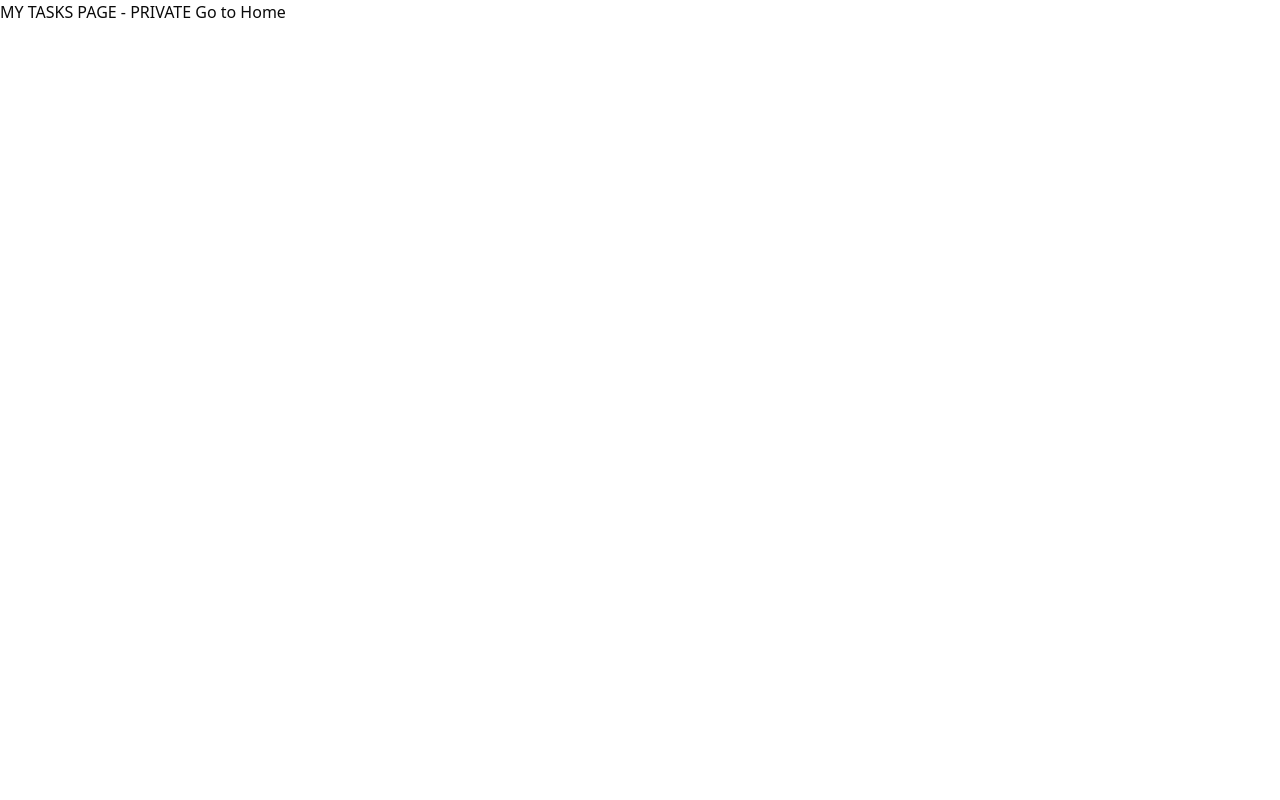
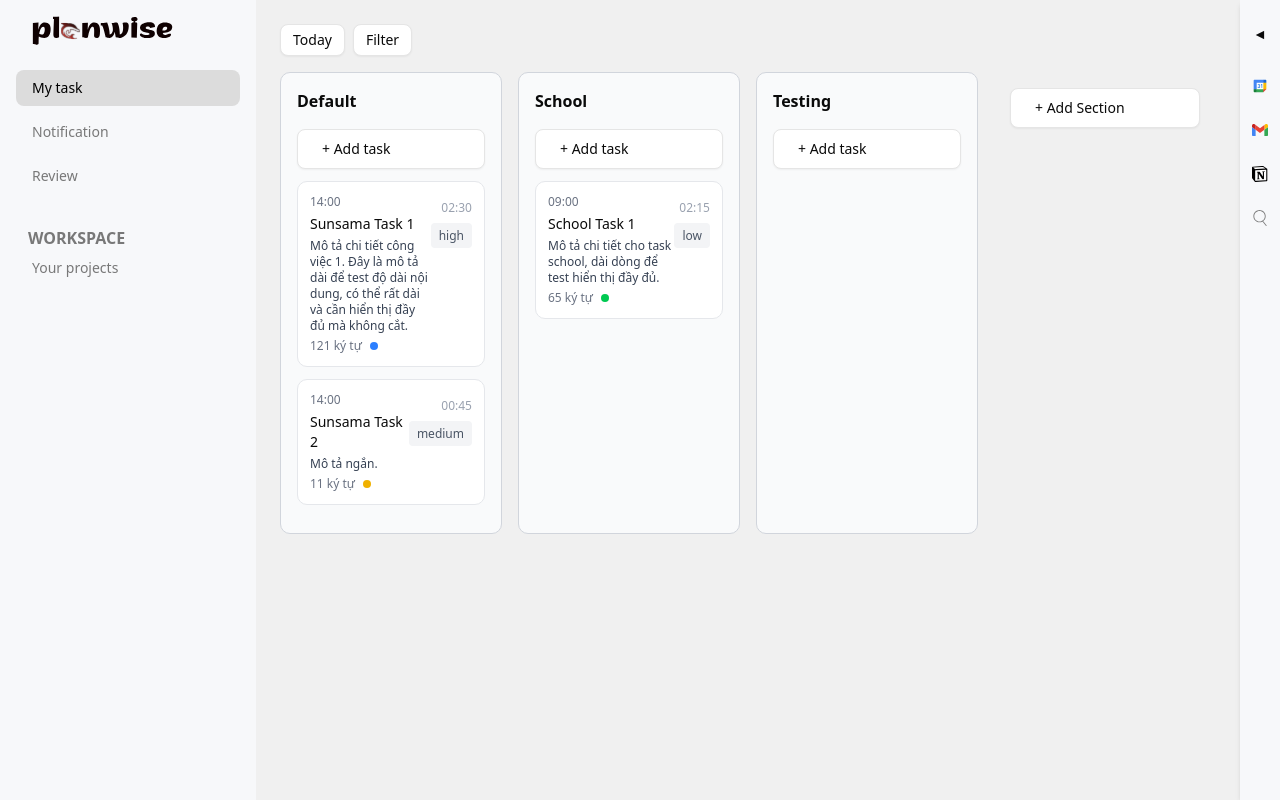
Before and after one commit to AnhTuIT04/planwise-fe, a Next.js app: page /my-tasks in a window 1280 px wide. Built offline with nearby package versions, Linux system fonts and the light colour scheme; no server answers.

Commit message:
my-task to my-tasks

```diff
--- a/src/apis/auth/sign-in.api.ts
+++ b/src/apis/auth/sign-in.api.ts
@@ -10,7 +10,7 @@ interface IRequest {
 interface IResponse {
   accessToken: string;
   user: {
-    id: number;
+    id: string;
     email: string;
     isVerified: boolean;
     verificationCode: string | null;
--- a/src/apis/auth/sign-up.api.ts
+++ b/src/apis/auth/sign-up.api.ts
@@ -8,7 +8,7 @@ interface ISignUpRequest {
 
 interface ISignUpResponse {
   message: string;
-  userId: number,
+  userId: string,
   emailSent: boolean,
 
   toAuth(): IAuth;
--- a/src/app/(private)/my-task/page.tsx
+++ /dev/null
@@ -1,15 +0,0 @@
-'use client';
-
-import LeftSidebar from '@/components/sidebar/LeftSidebar';
-import RightSidebar from '@/components/sidebar/RightSidebar';
-import MainContent from '@/components/content/MainContent';
-
-export default function Home() {
-  return (
-    <div className="flex h-screen">
-      <LeftSidebar />
-      <MainContent />
-      <RightSidebar />
-    </div>
-  );
-}
--- a/src/app/(private)/my-tasks/page.tsx
+++ b/src/app/(private)/my-tasks/page.tsx
@@ -1,28 +1,15 @@
-"use client";
+'use client';
 
-import { useSession } from "@/components/providers/session-provider";
-import api from "@/lib/api";
-import Link from "next/link";
-import { useEffect } from "react";
+import LeftSidebar from '@/components/sidebar/LeftSidebar';
+import RightSidebar from '@/components/sidebar/RightSidebar';
+import MainContent from '@/components/content/MainContent';
 
-export default function MyTasksPage() {
-  const session = useSession();
-
-  console.log({ session });
-
-  // useEffect(() => {
-  //   const fetchData = async () => {
-  //     const res = await api.get("api/dashboard");
-  //     console.log(">>> res:", res.data);
-  //   };
-
-  //   fetchData();
-  // }, []);
-
+export default function Home() {
   return (
-    <div>
-      MY TASKS PAGE - PRIVATE
-      <Link href="/"> Go to Home</Link>
+    <div className="flex h-screen">
+      <LeftSidebar />
+      <MainContent />
+      <RightSidebar />
     </div>
   );
 }
```
Also changed, not shown: 1 other file (tests, documents, lock files or other folders).
